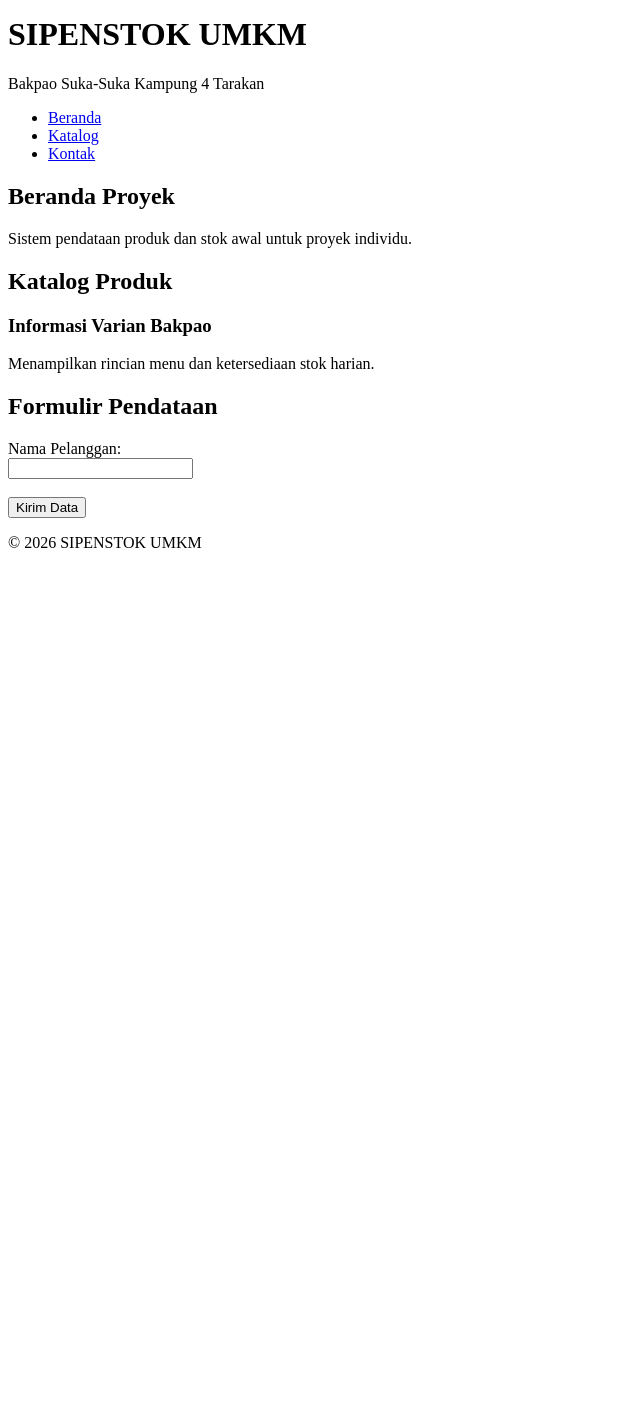
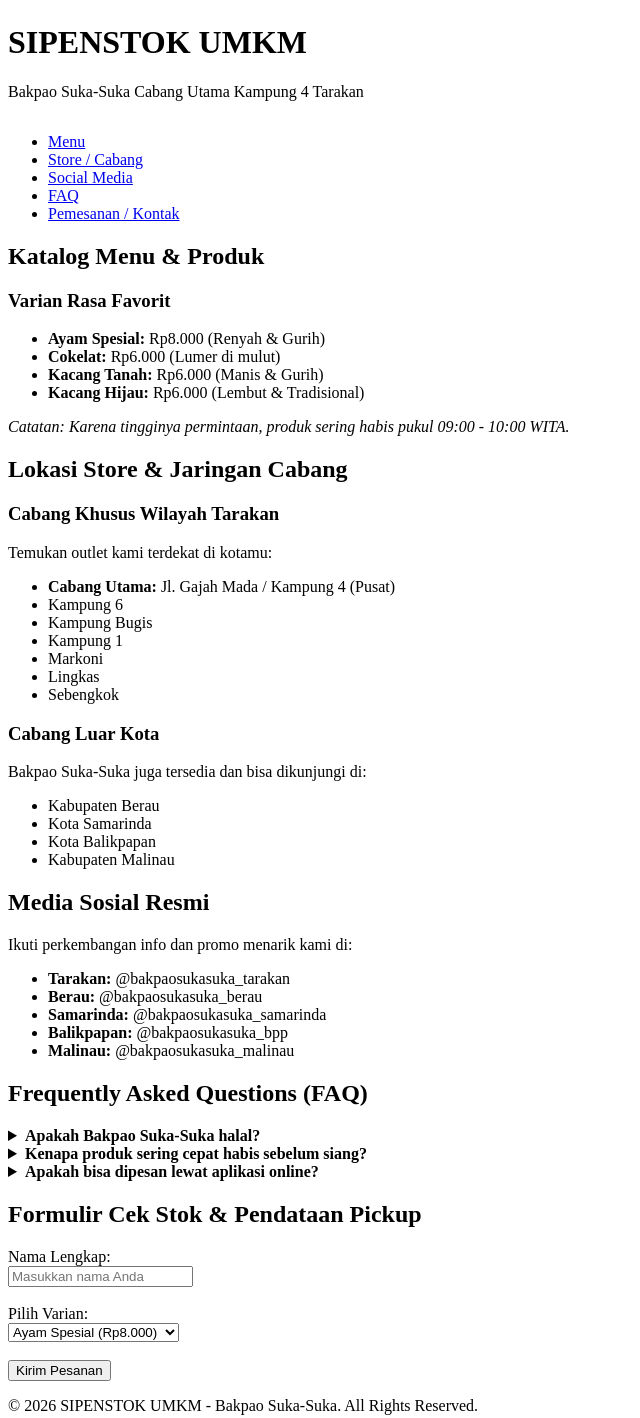
Before and after one commit to novisantikap/pemweb-obe, a plain HTML site: page index.html in a window 1280 px wide. Shown: the part 5-1423 px from the top of the page, without its empty margins (0-640 px from the left). Before the commit the page ends 800 px from the top, so only its background shows below. Drawn offline with Linux system fonts and the light colour scheme.

Commit message:
feat: memperbarui struktur web dengan katalog lengkap, cabang tarakan & luar kota, sosmed, serta FAQ

```diff
--- a/index.html
+++ b/index.html
@@ -7,46 +7,129 @@
 </head>
 <body>
 
+    <!-- Header dengan Logo & Navigasi Lengkap -->
     <header>
+        <!-- Aksesibilitas: Skip link -->
         <a href="#main-content" style="position: absolute; left: -9999px;">Lewati ke konten utama</a>
-        <h1>SIPENSTOK UMKM</h1>
-        <p>Bakpao Suka-Suka Kampung 4 Tarakan</p>
-        <nav>
+
+        <!-- Logo UMKM (Pastikan ada file logo.png di folder proyekmu, atau diganti teks) -->
+        <div style="display: flex; align-items: center; gap: 10px;">
+            <img src="logo.png" alt="Logo Bakpao Suka-Suka" width="60" onerror="this.style.display='none'">
+            <div>
+                <h1>SIPENSTOK UMKM</h1>
+                <p>Bakpao Suka-Suka Cabang Utama Kampung 4 Tarakan</p>
+            </div>
+        </div>
+
+        <!-- Menu Navigasi ala Web Profesional -->
+        <nav aria-label="Navigasi Utama">
             <ul>
-                <li><a href="#sec-beranda">Beranda</a></li>
-                <li><a href="#sec-katalog">Katalog</a></li>
-                <li><a href="#sec-kontak">Kontak</a></li>
+                <li><a href="#katalog">Menu</a></li>
+                <li><a href="#store">Store / Cabang</a></li>
+                <li><a href="#social">Social Media</a></li>
+                <li><a href="#faq">FAQ</a></li>
+                <li><a href="#kontak">Pemesanan / Kontak</a></li>
             </ul>
         </nav>
     </header>
 
+    <!-- Konten Utama (Memenuhi syarat minimal 3 section & 1 article) -->
     <main id="main-content">
-        <section id="sec-beranda">
-            <h2>Beranda Proyek</h2>
-            <p>Sistem pendataan produk dan stok awal untuk proyek individu.</p>
-        </section>
 
-        <section id="sec-katalog">
-            <h2>Katalog Produk</h2>
+        <!-- Section 1: Katalog Menu Varian Bakpao -->
+        <section id="katalog">
+            <h2>Katalog Menu & Produk</h2>
             <article>
-                <h3>Informasi Varian Bakpao</h3>
-                <p>Menampilkan rincian menu dan ketersediaan stok harian.</p>
+                <h3>Varian Rasa Favorit</h3>
+                <ul>
+                    <li><strong>Ayam Spesial:</strong> Rp8.000 (Renyah & Gurih)</li>
+                    <li><strong>Cokelat:</strong> Rp6.000 (Lumer di mulut)</li>
+                    <li><strong>Kacang Tanah:</strong> Rp6.000 (Manis & Gurih)</li>
+                    <li><strong>Kacang Hijau:</strong> Rp6.000 (Lembut & Tradisional)</li>
+                </ul>
+                <p><em>Catatan: Karena tingginya permintaan, produk sering habis pukul 09:00 - 10:00 WITA.</em></p>
             </article>
         </section>
 
-        <section id="sec-kontak">
-            <h2>Formulir Pendataan</h2>
+        <!-- Section 2: Store / Jaringan Cabang (Tarakan & Luar Kota) -->
+        <section id="store">
+            <h2>Lokasi Store & Jaringan Cabang</h2>
+
+            <h3>Cabang Khusus Wilayah Tarakan</h3>
+            <p>Temukan outlet kami terdekat di kotamu:</p>
+            <ul>
+                <li><strong>Cabang Utama:</strong> Jl. Gajah Mada / Kampung 4 (Pusat)</li>
+                <li>Kampung 6</li>
+                <li>Kampung Bugis</li>
+                <li>Kampung 1</li>
+                <li>Markoni</li>
+                <li>Lingkas</li>
+                <li>Sebengkok</li>
+            </ul>
+
+            <h3>Cabang Luar Kota</h3>
+            <p>Bakpao Suka-Suka juga tersedia dan bisa dikunjungi di:</p>
+            <ul>
+                <li>Kabupaten Berau</li>
+                <li>Kota Samarinda</li>
+                <li>Kota Balikpapan</li>
+                <li>Kabupaten Malinau</li>
+            </ul>
+        </section>
+
+        <!-- Section 3: Social Media & FAQ (Gabungan atau Tambahan Section) -->
+        <section id="social">
+            <h2>Media Sosial Resmi</h2>
+            <p>Ikuti perkembangan info dan promo menarik kami di:</p>
+            <ul>
+                <li><strong>Tarakan:</strong> @bakpaosukasuka_tarakan</li>
+                <li><strong>Berau:</strong> @bakpaosukasuka_berau</li>
+                <li><strong>Samarinda:</strong> @bakpaosukasuka_samarinda</li>
+                <li><strong>Balikpapan:</strong> @bakpaosukasuka_bpp</li>
+                <li><strong>Malinau:</strong> @bakpaosukasuka_malinau</li>
+            </ul>
+        </section>
+
+        <section id="faq">
+            <h2>Frequently Asked Questions (FAQ)</h2>
+            <details>
+                <summary><strong>Apakah Bakpao Suka-Suka halal?</strong></summary>
+                <p>Ya, seluruh produk kami dibuat menggunakan bahan-bahan pilihan yang halal dan berkualitas.</p>
+            </details>
+            <details>
+                <summary><strong>Kenapa produk sering cepat habis sebelum siang?</strong></summary>
+                <p>Karena produk dibuat *fresh* setiap subuh dalam jumlah terbatas dan tingginya pesanan langsung maupun via ojek online.</p>
+            </details>
+            <details>
+                <summary><strong>Apakah bisa dipesan lewat aplikasi online?</strong></summary>
+                <p>Bisa, kami juga tersedia di platform layanan pesan-antar makanan online seperti GrabFood.</p>
+            </details>
+        </section>
+
+        <!-- Form Pemesanan / Kontak (Memenuhi syarat minimal 1 form dengan label) -->
+        <section id="kontak">
+            <h2>Formulir Cek Stok & Pendataan Pickup</h2>
             <form>
-                <label for="input-nama">Nama Pelanggan:</label><br>
-                <input type="text" id="input-nama" name="nama" required><br><br>
+                <label for="nama-pelanggan">Nama Lengkap:</label><br>
+                <input type="text" id="nama-pelanggan" name="nama" required placeholder="Masukkan nama Anda"><br><br>
 
-                <button type="submit">Kirim Data</button>
+                <label for="pilihan-menu">Pilih Varian:</label><br>
+                <select id="pilihan-menu" name="menu">
+                    <option value="ayam">Ayam Spesial (Rp8.000)</option>
+                    <option value="cokelat">Cokelat (Rp6.000)</option>
+                    <option value="kacang-tanah">Kacang Tanah (Rp6.000)</option>
+                    <option value="kacang-hijau">Kacang Hijau (Rp6.000)</option>
+                </select><br><br>
+
+                <button type="submit">Kirim Pesanan</button>
             </form>
         </section>
+
     </main>
 
+    <!-- Footer -->
     <footer>
-        <p>&copy; 2026 SIPENSTOK UMKM</p>
+        <p>&copy; 2026 SIPENSTOK UMKM - Bakpao Suka-Suka. All Rights Reserved.</p>
     </footer>
 
 </body>
```
